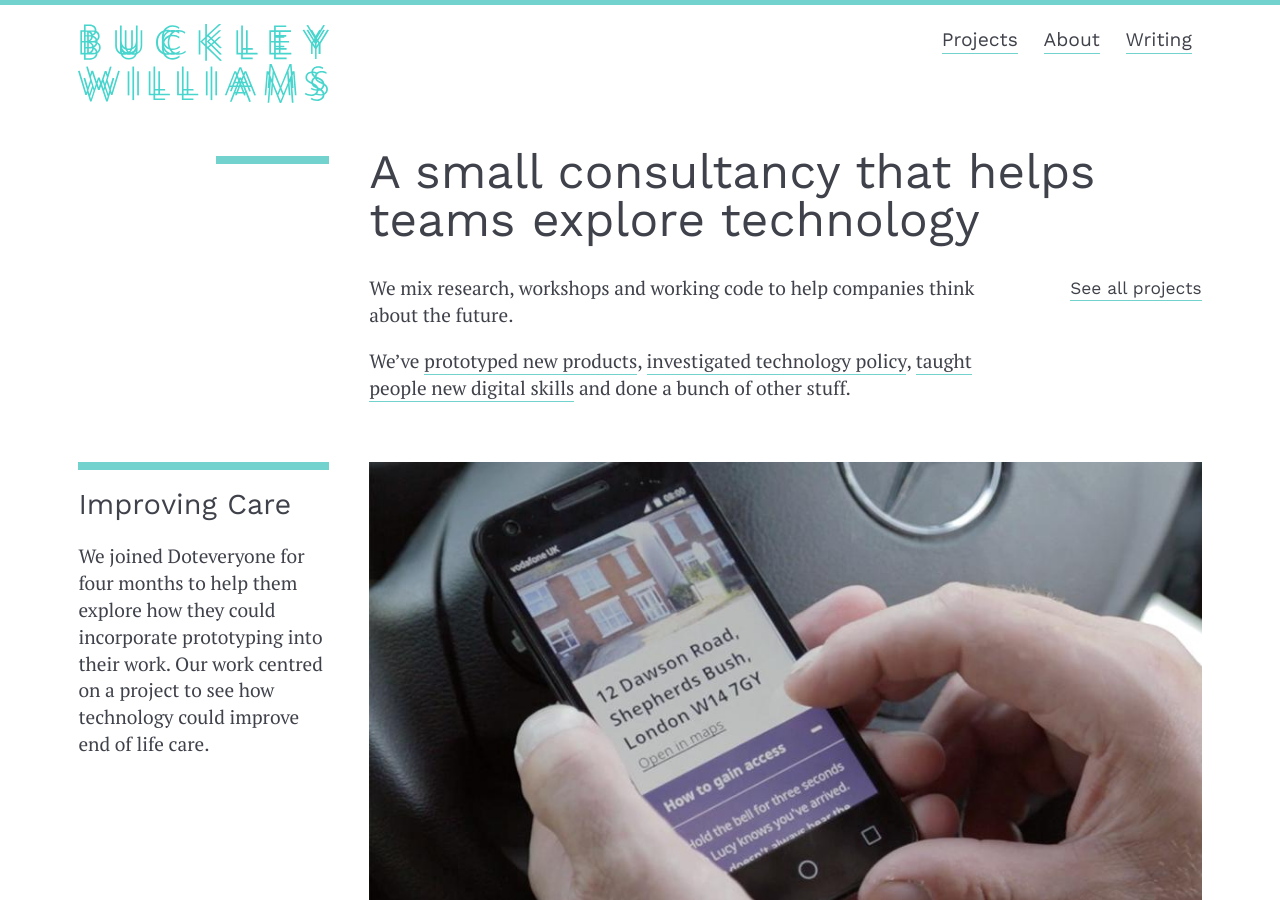
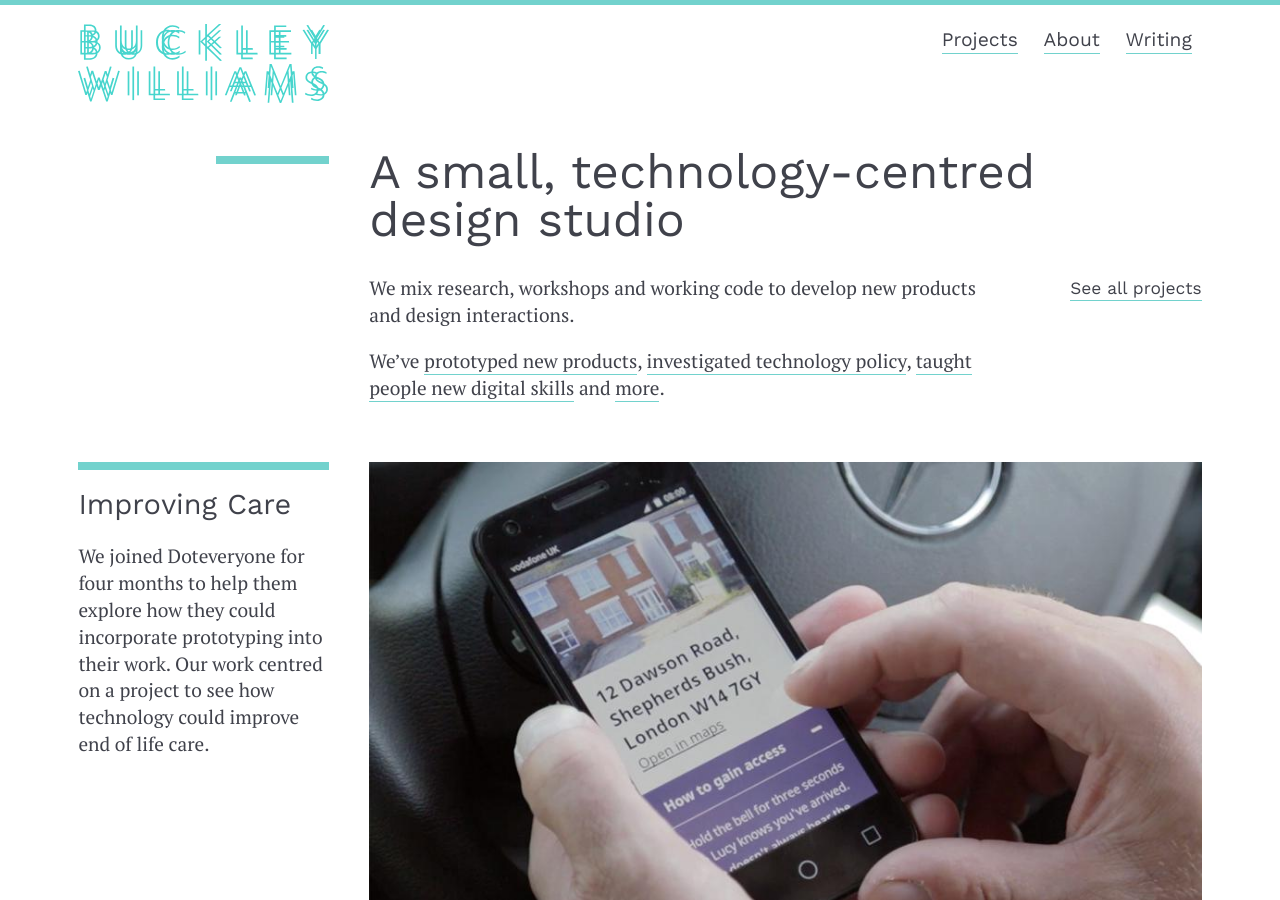
Before and after one commit to buckleywilliams/buckleywilliams, a Jekyll site: the page built from index.html, in a window 1280 px wide and 900 px high. Built offline with Jekyll 4.4.1, drawn with Linux system fonts in a browser that asks for light colours.

Commit message:
Update copy on the home page

```diff
--- a/index.html
+++ b/index.html
@@ -7,10 +7,10 @@ layout: home
     <div class="bar u-right"></div>
   </div>
   <div class="maincol">
-    <h2 class="headline">A small consultancy that helps teams explore technology</h2>
+    <h2 class="headline">A small, technology-centred design studio</h2>
     <div class="intro">
-      <p>We mix research, workshops and working code to help companies think about the future.</p>
-      <p>We’ve <a href="/case-studies/bulletin">prototyped new products</a>, <a href="/case-studies/improving-care">investigated technology policy</a>, <a href="/browserprototyping">taught people new digital skills</a> and done a bunch of other stuff.</p>
+      <p>We mix research, workshops and working code to develop new products and design interactions.</p>
+      <p>We’ve <a href="/case-studies/bulletin">prototyped new products</a>, <a href="/case-studies/improving-care">investigated technology policy</a>, <a href="/browserprototyping">taught people new digital skills</a> and <a href="/projects">more</a>.</p>
     </div>
     <p class="intro-link"><a href="/projects">See all projects</a></p>
   </div>
```
